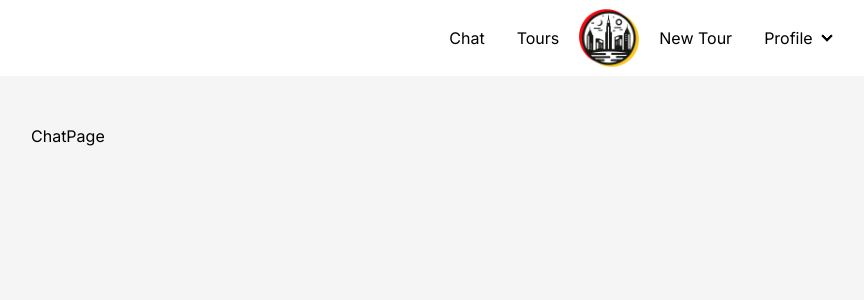
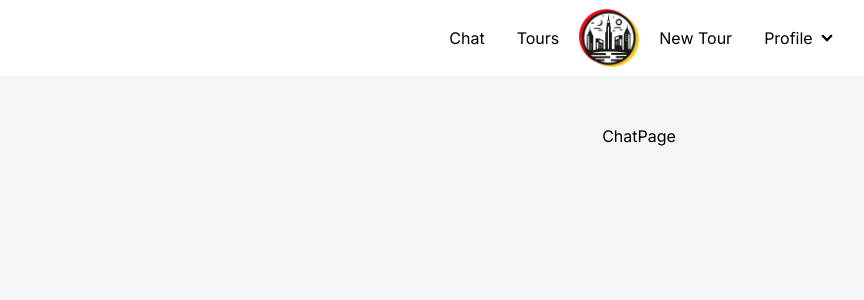
Before and after one commit to rm-reins/next-gpt-cityGuide, a Next.js app: page /chat in a window 1280 px wide. Shown: the top 300 px of the page, without its empty margins (1-865 px from the left). Built offline with nearby package versions, Linux system fonts and the light colour scheme.

Commit message:
style: change positioning

```diff
--- a/app/(dashboard)/layout.jsx
+++ b/app/(dashboard)/layout.jsx
@@ -5,7 +5,9 @@ export default function layout({ children }) {
   return (
     <div>
       <Navbar />
-      <div className="bg-base-200 px-8 py-12 min-h-screen">{children}</div>
+      <div className="bg-base-200 px-8 py-12 min-h-screen z-0 flex justify-center">
+        {children}
+      </div>
       <BottomNav />
     </div>
   );
```
